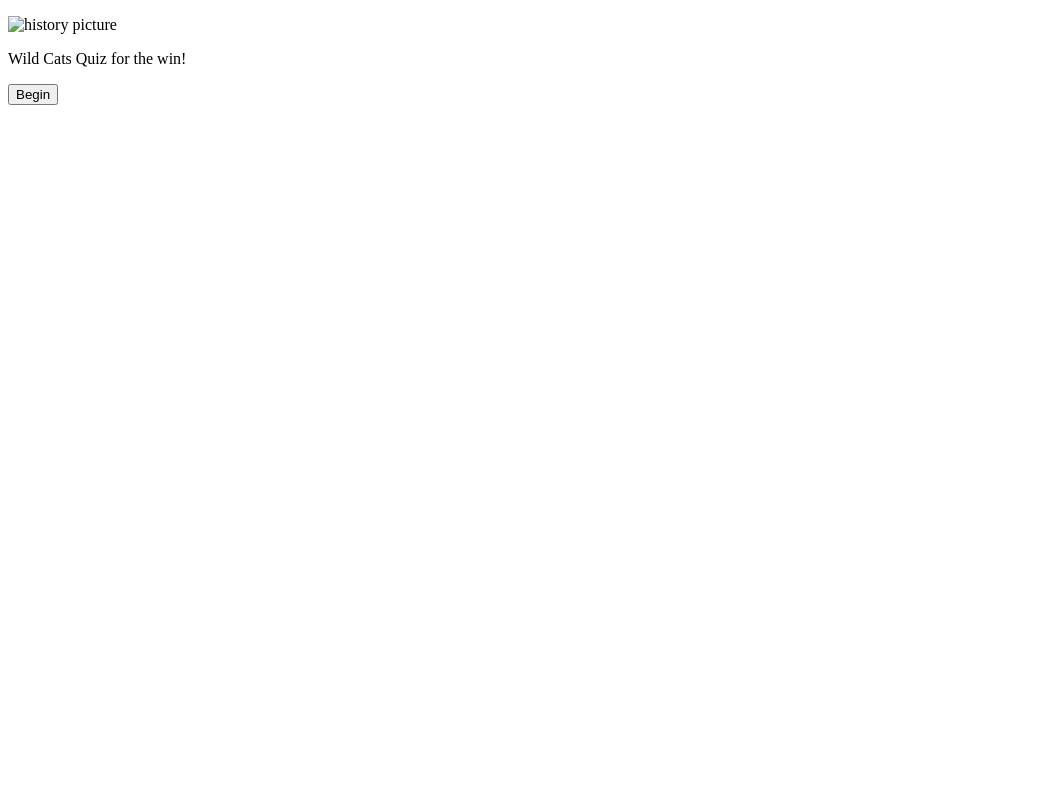
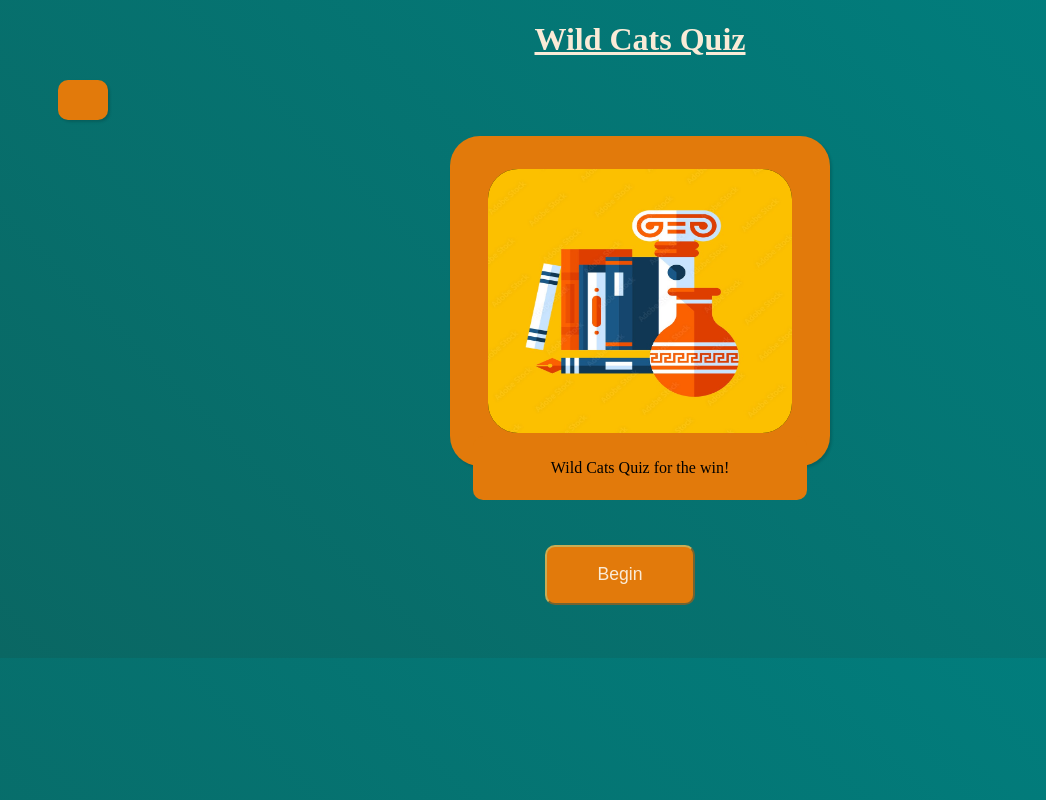
Before and after one commit to mustafah1/The_Wild_Cats_Quiz_Game, a plain HTML site: page client/index.html in a window 1280 px wide. Shown: the whole page, without its empty margins (0-1046 px from the left). Drawn offline with Linux system fonts and the light colour scheme.

Commit message:
css edits

```diff
--- a/client/assests/stylesheet.css
+++ b/client/assests/stylesheet.css
@@ -2,6 +2,11 @@
 body {
     background-image: linear-gradient(45deg, #0A6763, #008080);
     background-size: cover;
+}
+
+h1 {
+    text-align: center;
+    color: antiquewhite;
 }
 
 /* LEAVE NAV UNCOMMENTED WHEN UNCOMMENTING EVERYTHING ELSE
@@ -25,15 +30,16 @@ nav {
     box-shadow: rgba(0, 0, 0, 0.15) 1.95px 1.95px 2.6px;
 }
 
+
 #image_section {
     height: 300px;
 }
 
 #image_wrap {
     margin: auto;
-    background-color: #EDB115;
-    height: 100%;
-    width: 35%;
+    background-color: #E27A0B;
+    height: 110%;
+    width: 30%;
     border-radius: 30px;
     right: 400px;
     box-shadow: rgba(0, 0, 0, 0.15) 1.95px 1.95px 2.6px;
@@ -50,9 +56,16 @@ nav {
 
 #intro_and_questions {
     /*background-color: red; */
-    height: 80px;
+    height: 40%;
     width: 100%;
     display: flex;
+    background-color: #E27A0B;
+    border-color: #C8AD55;
+    border-radius: 10px;
+    padding: 7px;
+    width: 20em;
+    margin: auto;
+
 }
 
 #intro_and_questions_div {
@@ -69,8 +82,10 @@ nav {
     margin: auto;
     height: 40%;
     font-size: 1.1rem;
-    background-color: #FFF3B0;
+    background-color: #E27A0B;
     border-color: #C8AD55;
-    min-width: 300px;
+    min-width: 150px;
     border-radius: 10px;
+    color: antiquewhite;
+
 }
--- a/client/index.html
+++ b/client/index.html
@@ -6,12 +6,14 @@
     <meta http-equiv="X-UA-Compatible" content="IE=edge">
     <meta name="viewport" content="width=device-width, initial-scale=1.0">
     <meta name='description' content="the wild cats amazing quiz to help students with non-STEM subjects" /> <!--description for SEO  -->
-    <!--<link rel="stylesheet" type="text/css"  href="./assests/index.css" /> -->
+    <link rel="stylesheet" type="text/css"  href="./assests/stylesheet.css" />
     <script defer src="index.js"></script>
     <title>The Wild Cats Quiz!</title>
 </head>
 
 <body>
+    <header>
+    <h1><u>Wild Cats Quiz</u></h1>
 
     <nav>
         <section> <!--section for menu at top left hand corner of screen  -->
@@ -31,10 +33,12 @@
             </time>
         </section>
     </nav>
+</header>
 
     <section id="image_section"> <!-- section to hold image -->
         <div id="image_wrap"> <!-- div to wrap image -->
-            <img id="image" alt="history picture"> <!-- might need to add src here -->
+            <img src="assests/historypic.jpg" id="image" alt="history picture">
+             <!-- might need to add src here -->
             </img>
         </div>
     </section>
```
Also changed, not shown: client/assests/historypic.jpg (added).
